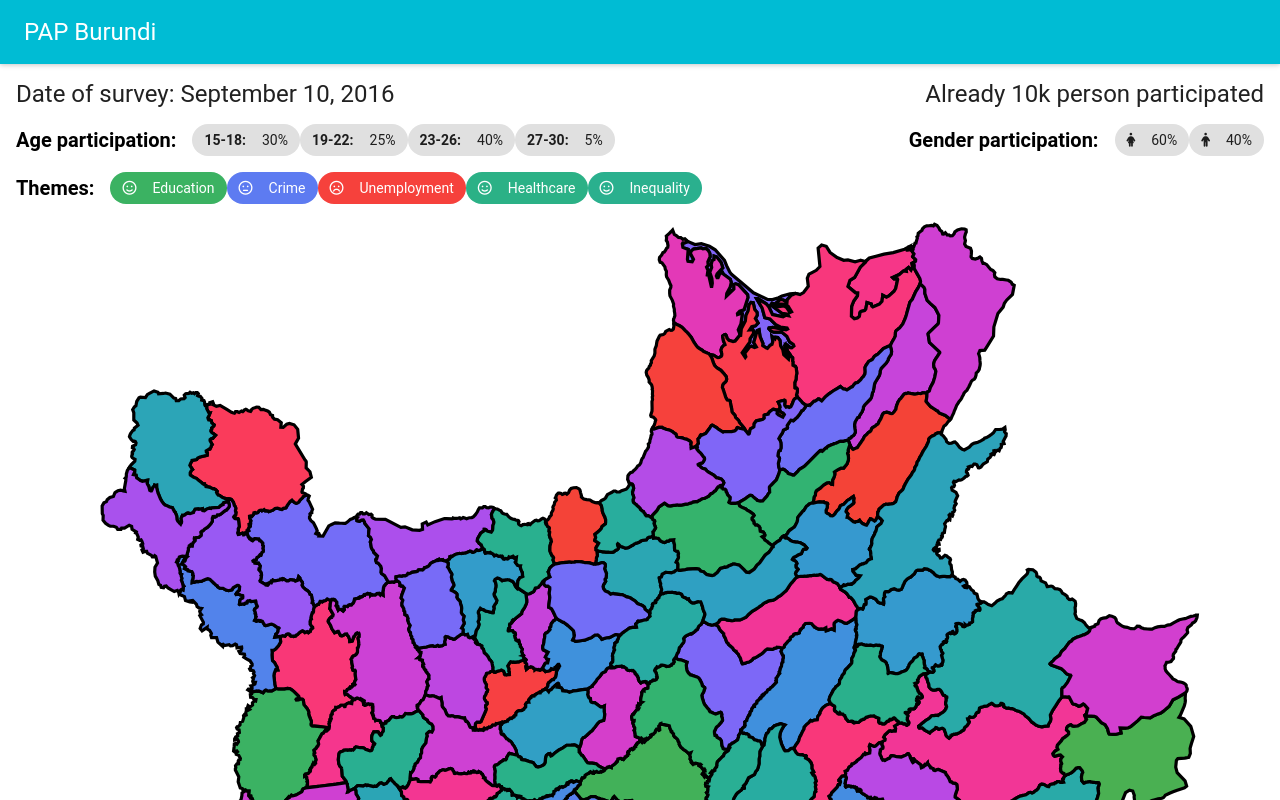
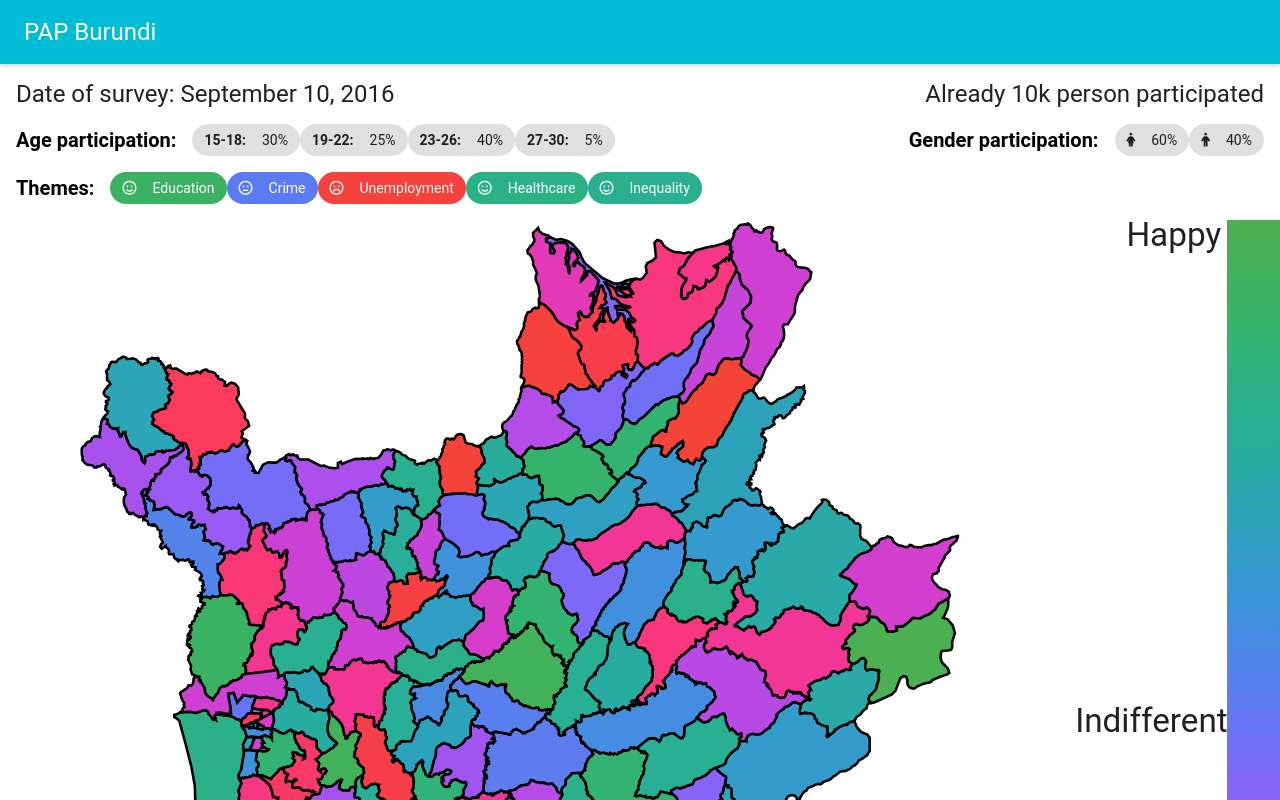
Before and after one commit to dballesteros7/peacehack16, a React (Create React App) app in the folder burundi-app/: page / in a window 1280 px wide. Shown: the top 800 px of the page. Built offline with nearby package versions, Linux system fonts and the light colour scheme; what react-tap-event-plugin would draw is missing.

Commit message:
Add legend

```diff
--- a/burundi-app/src/BurundiMap.css
+++ b/burundi-app/src/BurundiMap.css
@@ -2,7 +2,7 @@
   display: flex;
   flex: 1 0 auto;
   min-height: 400px;
-  min-width: 400px;
+  min-width: 500px;
 }
 
 .map-container > svg {
--- a/burundi-app/src/BurundiMap.js
+++ b/burundi-app/src/BurundiMap.js
@@ -1,11 +1,20 @@
-import React, { Component } from 'react';
+import React, {Component} from 'react';
 import {geoPath, geoMercator} from 'd3-geo';
 const burundiTopo = require('./burundi.json');
 const burundiCommunes = require('./burundi-communes.json');
-import {interpolateCubehelixLong} from 'd3-interpolate';
+import {interpolateCubehelixLong, quantize} from 'd3-interpolate';
 import './BurundiMap.css';
 
 const interpolator = interpolateCubehelixLong('#F44336', '#4CAF50');
+const colorBlocks = quantize(interpolator, 50);
+
+const styles = {
+  text: {
+    fontSize: '13px',
+    fill: 'rgba(0, 0, 0, .87)',
+    stroke: 'none'
+  }
+};
 
 class BurundiMap extends Component {
 
@@ -19,12 +28,25 @@ class BurundiMap extends Component {
   render() {
     return (
         <div className="map-container">
-          <svg viewBox="0 0 400 400" preserveAspectRatio="xMidYMid meet">
+          <svg viewBox="0 0 500 400" preserveAspectRatio="xMidYMid meet">
             {this.burundiCommunesList.map((feature) => {
               return (<path stroke="black" key={feature.properties.OBJECTID}
                             fill={interpolator(Math.random())}
                             d={this.geoGen(feature)}></path>);
             })}
+            <g>
+              <text x="425" y="390" style={styles.text}>Unhappy</text>
+              <text x="420" y="200" style={styles.text}>Indifferent</text>
+              <text x="440" y="10" style={styles.text}>Happy</text>
+              <rect width="20" height="400" x="480" y="0"
+                    stroke="black" fill="none">
+              </rect>
+              {colorBlocks.map((color, index) => {
+                return (<rect stroke={color} fill={color} key={color}
+                              width="20" height="8" x="480"
+                              y={400 - (index + 1) * 8}></rect>)
+              })}
+            </g>
           </svg>
         </div>
     );
--- a/burundi-app/src/ThemeChip.js
+++ b/burundi-app/src/ThemeChip.js
@@ -11,6 +11,7 @@ const styles = {
   }
 };
 const interpolator = interpolateCubehelixLong('#F44336', '#4CAF50');
+
 
 class ThemeChip extends Component {
 
```
